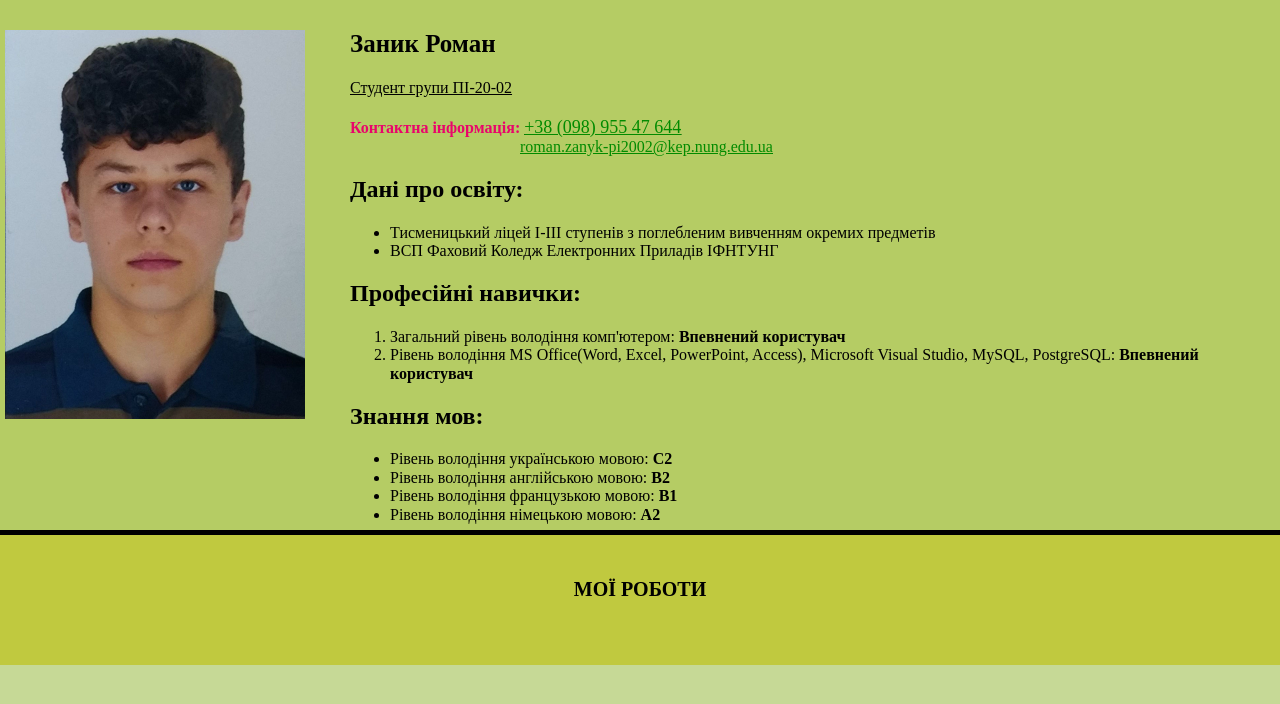
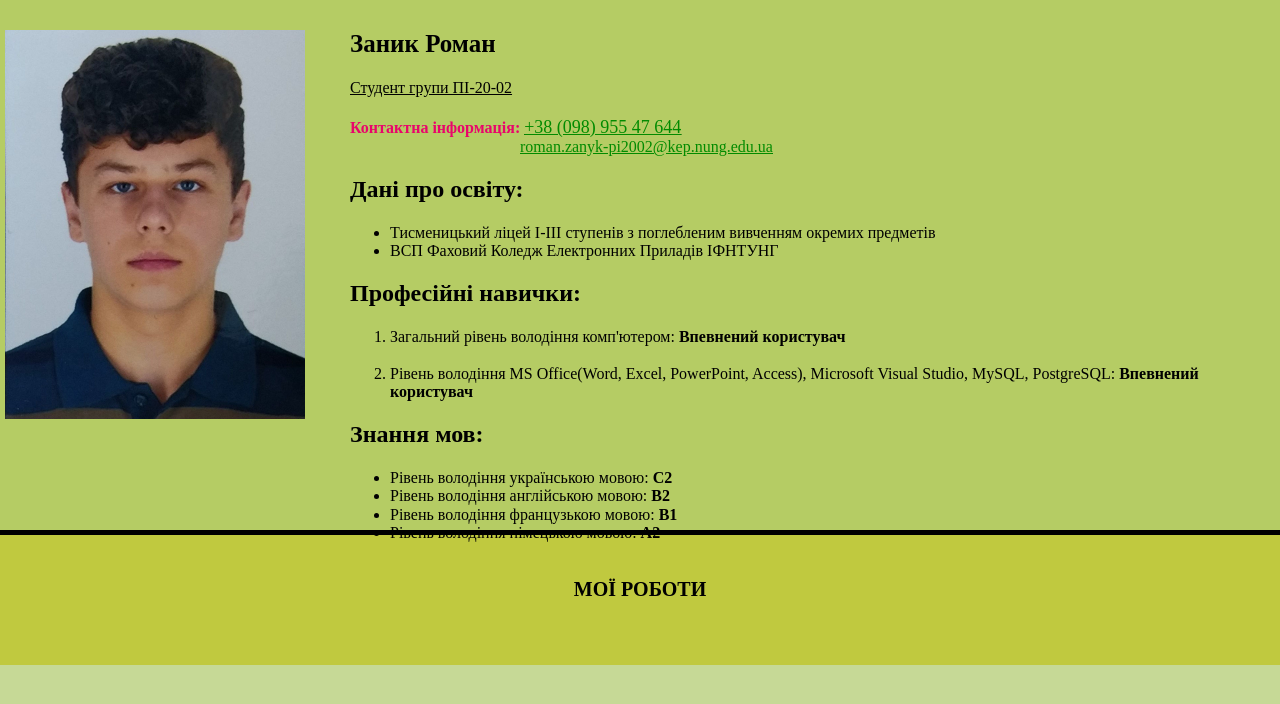
Before and after one commit to RomanZanyk/LR1, a plain HTML site: page index.html in a window 1280 px wide. Drawn offline with Linux system fonts and the light colour scheme.

Commit message:
Update index.html

```diff
--- a/index.html
+++ b/index.html
@@ -28,10 +28,8 @@
                     </ul>
                     <h2>Професійні навички:</h2>
                     <ol>
-                        <li>Загальний рівень володіння комп'ютером: <span class="bold">Впевнений користувач</span></li>
-                        <div>
-                            <li>Рівень володіння MS Office(Word, Exсel, PowerPoint, Access), Microsoft Visual Studio, MySQL, PostgreSQL: <span class="bold">Впевнений користувач</span></li>
-                        </div>
+                        <li>Загальний рівень володіння комп'ютером: <span class="bold">Впевнений користувач</span></li> <br>
+                        <li>Рівень володіння MS Office(Word, Exсel, PowerPoint, Access), Microsoft Visual Studio, MySQL, PostgreSQL: <span class="bold">Впевнений користувач</span></li>
                     </ol>
                     <h2>Знання мов:</h2>
                     <ul>
```
